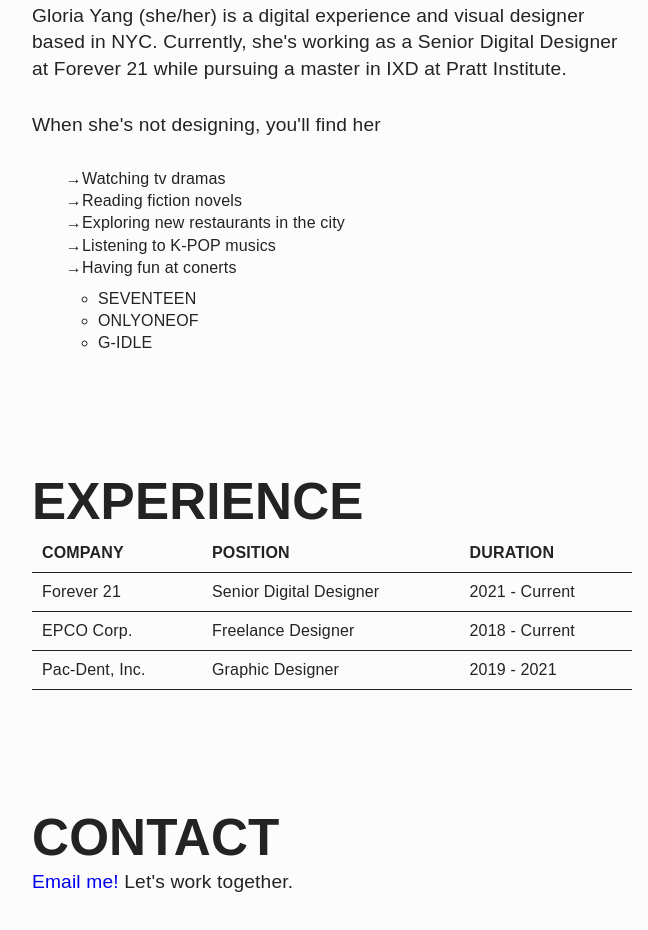
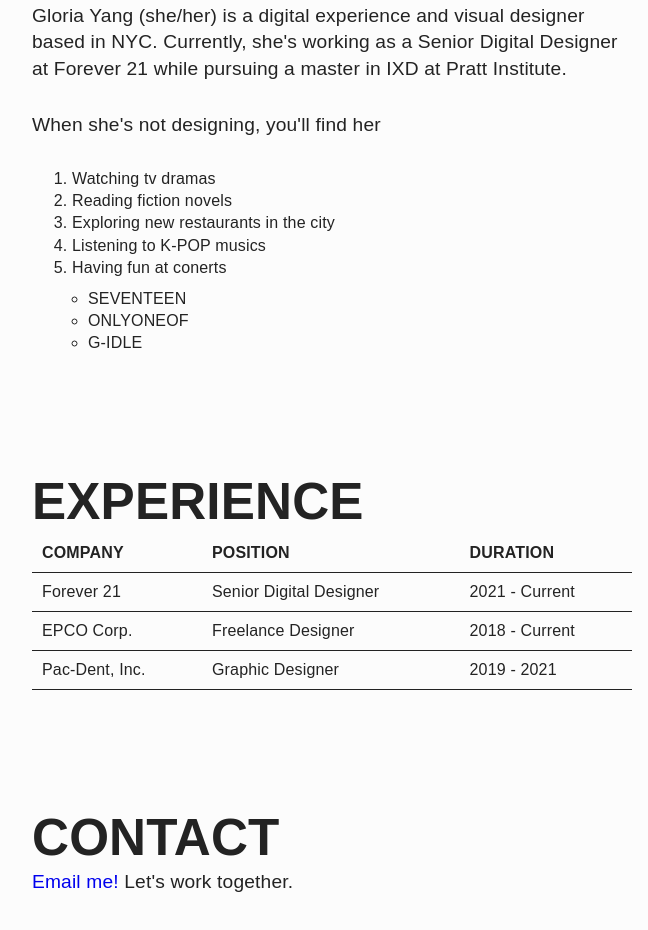
Before and after one commit to gloriayxw88/gloriayxw.github.io, a plain HTML site: page about.html in a window 1280 px wide. Shown: the part 859-1789 px from the top of the page, without its empty margins (192-840 px from the left). Drawn offline with Linux system fonts and the light colour scheme.

Commit message:
Update style.css

```diff
--- a/style.css
+++ b/style.css
@@ -64,12 +64,6 @@ nav a:hover{
 .about-me p{
     text-align: left;
     margin-bottom: 1.5em;
-}
-
-.custom-bullets{
-    list-style-type:'\2192';
-    line-height: 1.4em;
-    margin-left: 10px;
 }
 
 .sub-bullets{
```
